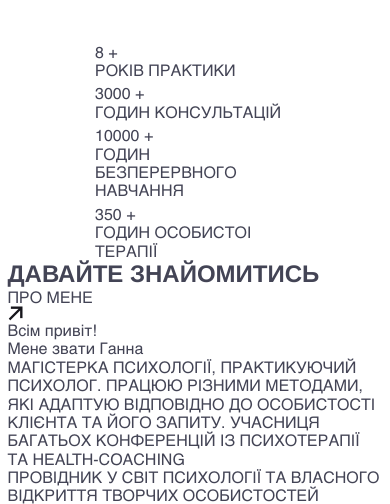
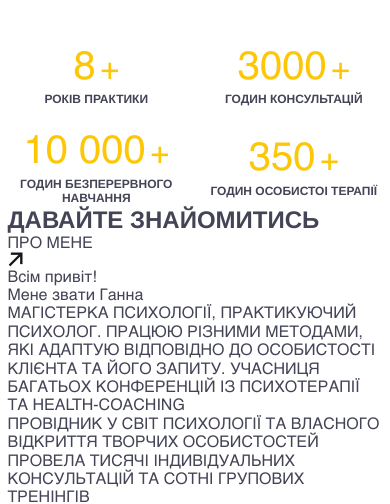
Before and after one commit to TrotskyuYurii/annaHai, a PHP site: page / in a window 390 px wide; the page is wider, and only the part inside the window is pictured. Shown: the part 728-1232 px from the top of that part. Run offline with PHP 8.4, Linux system fonts and the light colour scheme; some libraries are stand-ins or nearby versions.

Commit message:
mobile_counter

```diff
--- a/css/styles.css
+++ b/css/styles.css
@@ -237,11 +237,75 @@ body {
   }
 
 
+  /* ----------------------section counter---------------------- */
+
+  .container_count {
+    margin-top: 64px;
+    /* margin-bottom: 100px; */
+  }
+
+  .countlist {
+    /* display: flex;
+    flex-wrap: wrap;
+    gap: 5px;
+    justify-content: center;
+    max-width: 200px;
+    margin: 0 auto; */
+    display: grid;
+    grid-template-columns: 1fr 1fr;
+    gap: 20px;
+    max-width: 500px;
+    margin: 0 auto;
+  }
+
+  .countlist_item {
+    /* width: 242px; */
+    /* height: 96px; */
+    display: flex;
+    flex-direction: column;
+    align-items: center;
+    justify-content: center;
+  }
+
+  .countlist_number_block_top {
+    /* display: flex; */
+    /* justify-content: center; */
+    /* align-items: flex-end; */
+  }
+
+  .countlist_number {
+    /* font-weight: 500; */
+    font-size: 40px;
+    /* text-align: center; */
+    color: var(--main-color2);
+    line-height: 1;
+  }
+
+  .countlist_number_plus {
+    /* font-weight: 500; */
+    font-size: 32px;
+    color: var(--main-color2);
+    /* align-self: flex-end; */
+    /* margin-bottom: 10px; */
+  }
+
+  .countlist_text {
+    font-weight: 700;
+    font-size: 12px;
+    display: block;
+    text-align: center;
+    width: 100%;
+    margin-top: 8px;
+  }
 
 
-  /* ----------back to top button---------- */
 
-  .back-to-top {
+
+
+
+   /* ----------back to top button---------- */
+
+   .back-to-top {
     position: fixed;
     bottom: 30px;
     right: 30px;
@@ -258,67 +322,6 @@ body {
     width: 64px;
     height: 64px;
   }
-
-
-
-  /* ----------------------section counter---------------------- */
-
-  .container_count {
-    margin-top: 64px;
-    /* margin-bottom: 100px; */
-  }
-
-  .countlist {
-    display: flex;
-    flex-wrap: wrap;
-    gap: 5px;
-    justify-content: center;
-    max-width: 200px;
-    margin: 0 auto;
-  }
-
-  .countlist_item {
-    /* width: 242px;
-    height: 96px;
-    display: flex;
-    flex-direction: column;
-    align-items: center;
-    justify-content: center; */
-    flex-basis: calc(50% - 25px); /* Ширина елементів - 50% мінус gap */
-    min-width: 200px; /* Мінімальна ширина елементів */
-    box-sizing: border-box;
-  }
-
-  /* .countlist_number_block_top {
-    display: flex;
-    justify-content: center;
-    align-items: flex-end;
-  }
-
-  .countlist_number {
-    font-weight: 500;
-    font-size: 64px;
-    text-align: center;
-    color: var(--main-color2);
-    line-height: 1;
-  }
-
-  .countlist_number_plus {
-    font-weight: 500;
-    font-size: 20px;
-    color: var(--main-color2);
-    align-self: flex-end;
-    margin-bottom: 10px;
-  }
-
-  .countlist_text {
-    display: block;
-    text-align: center;
-    width: 100%;
-    margin-top: 8px;
-  }  */
-
-
 
 
 }
--- a/index.html
+++ b/index.html
@@ -161,7 +161,7 @@
                     </li>
                     <li class="countlist_item">
                         <div class="countlist_number_block_top">
-                            <span class="countlist_number">10000</span>
+                            <span class="countlist_number">10 000</span>
                             <span class="countlist_number_plus">+</span>
                         </div>
                         <span class="countlist_text">ГОДИН БЕЗПЕРЕРВНОГО НАВЧАННЯ</span>
```
